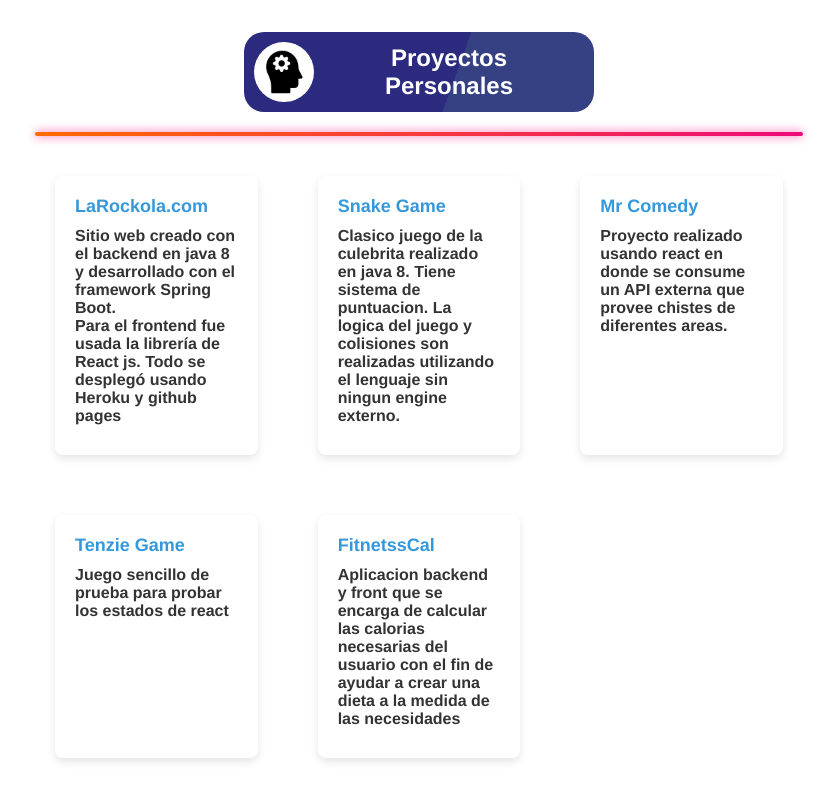
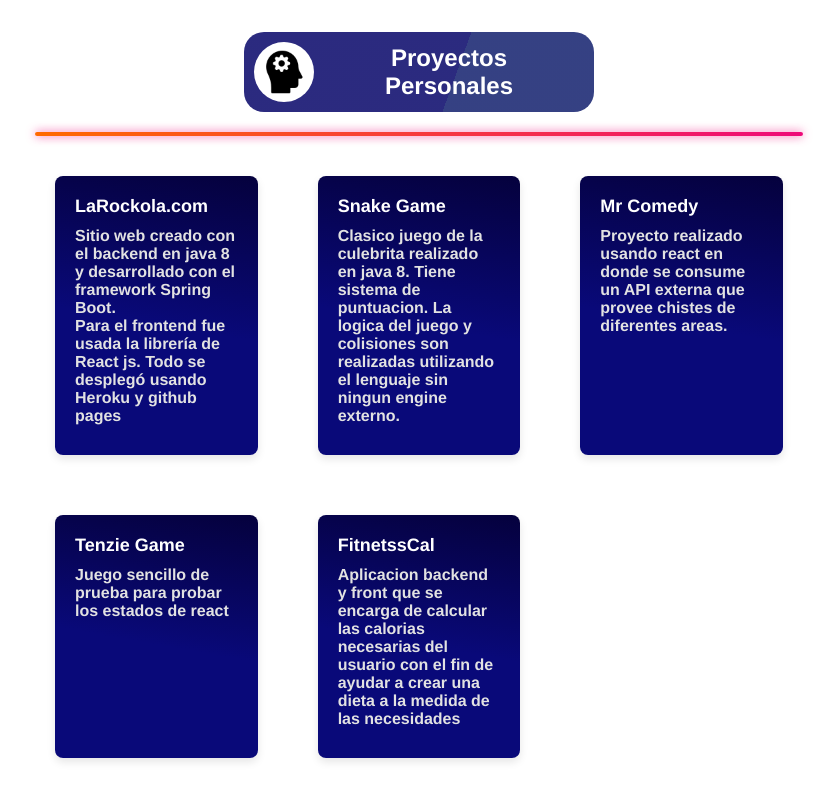
Before and after one commit to DiegoFerBZ/Curriculum, a plain HTML site: page index.html in a window 1280 px wide. Shown: the part 1025-1825 px from the top of the page, without its empty margins (221-1058 px from the left). Drawn offline with Linux system fonts and the light colour scheme.

Commit message:
Feat: Cambio de color de cards

```diff
--- a/style.css
+++ b/style.css
@@ -222,7 +222,12 @@ h2.destit {
 
 .card-proyecto {
   display: block;
-  background: #fff;
+  background: rgb(5, 1, 61);
+  background: linear-gradient(
+    190deg,
+    rgba(5, 1, 61, 1) 0%,
+    rgba(9, 9, 121, 1) 53%
+  );
   border-radius: 8px;
   box-shadow: 0 4px 8px rgba(0, 0, 0, 0.1);
   max-width: 400px;
@@ -241,13 +246,13 @@ h2.destit {
 .card-proyecto p {
   font-size: 18px;
   margin: 0 0 10px;
-  color: #3498db;
+  color: #ffffff;
   font-weight: bold;
 }
 
 .card-proyecto b {
   display: block;
-  color: #333;
+  color: #e2e2e2;
   margin: 10px 0;
 }
 
```
